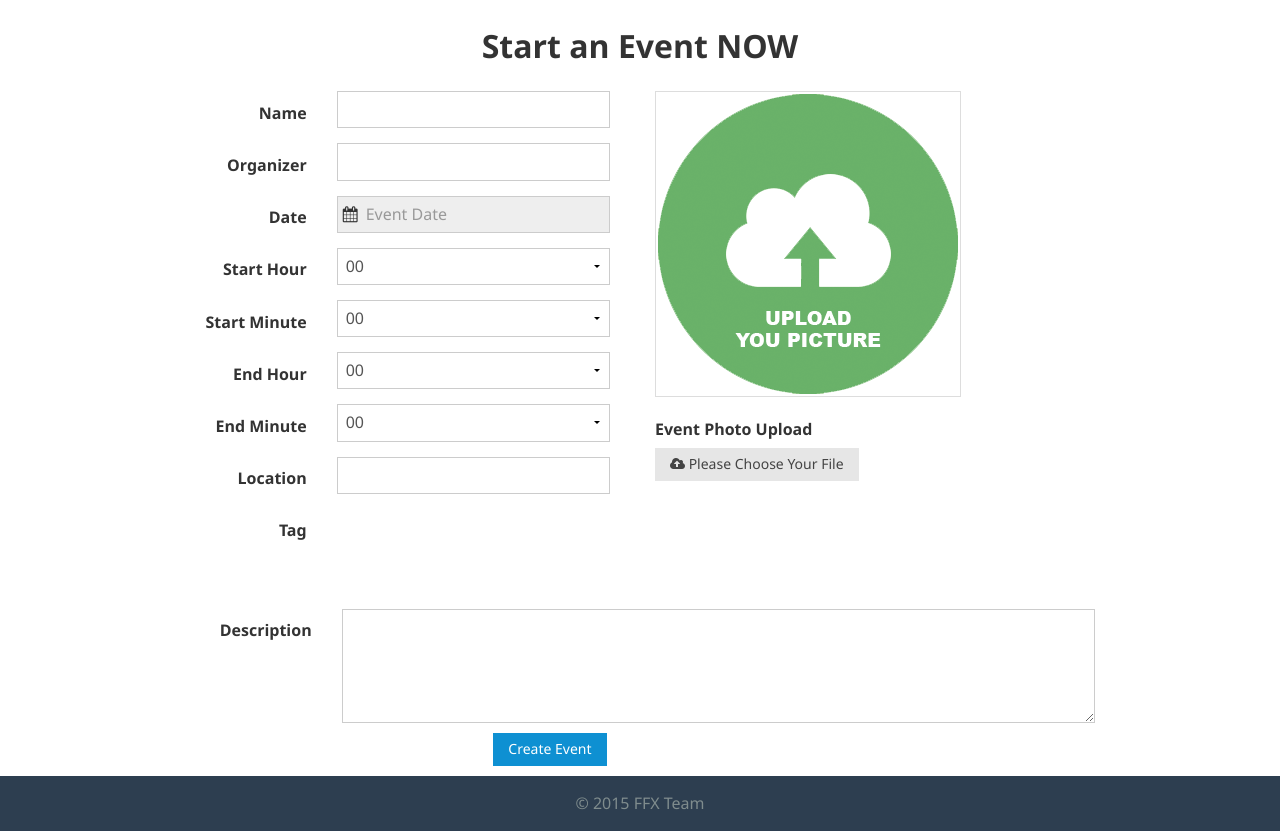
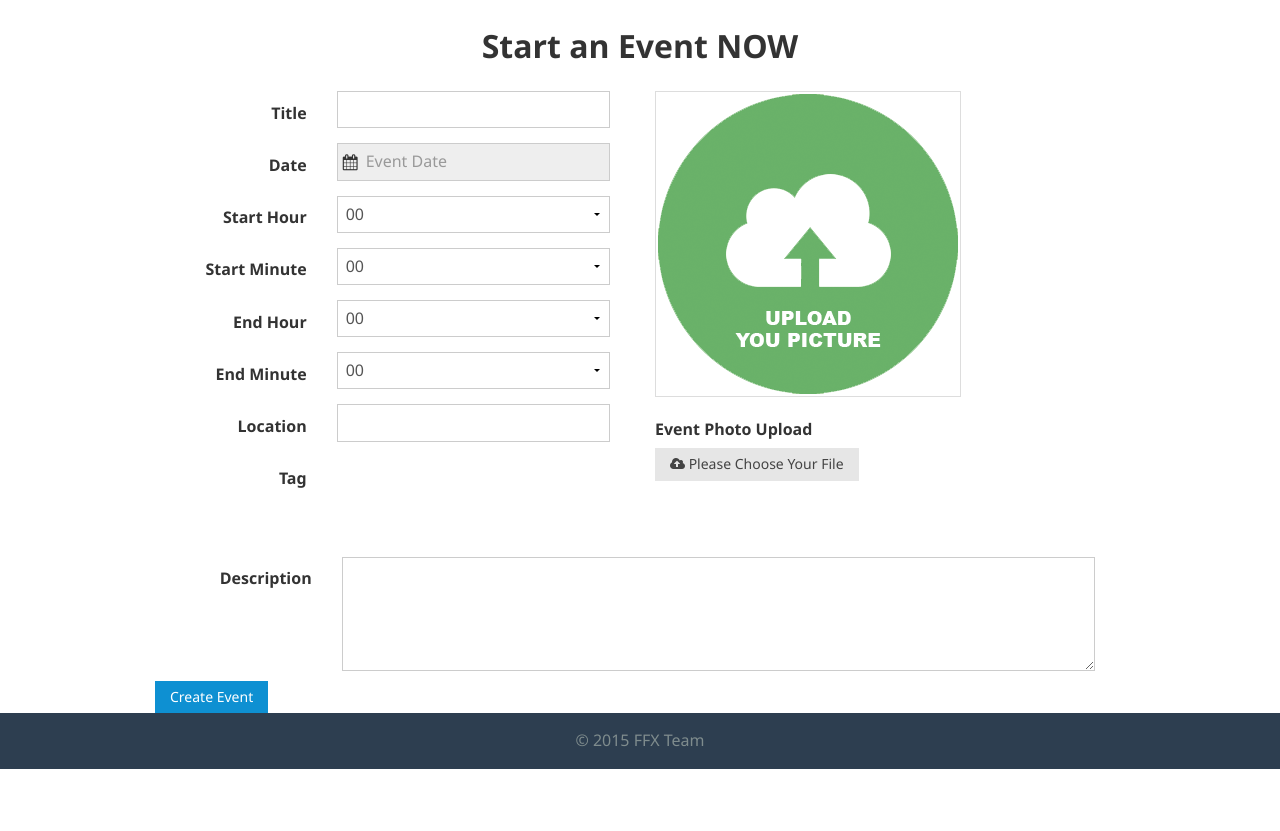
Before and after one commit to stfinney/ffx, a Django app: page /events/create in a window 1280 px wide. Shown: the part 51-882 px from the top of the page. After the commit the page ends 820 px from the top, so only its background shows below. Run offline with Django 3.2, Linux system fonts and the light colour scheme; the visitor is signed in with stand-in values (Sample User, id 1); data that the repository does not hold is empty.

Commit message:
fix backend create event bugs

```diff
--- a/ffx/django_ffx/ffx/forms.py
+++ b/ffx/django_ffx/ffx/forms.py
@@ -17,7 +17,7 @@ class CreateEventForm(forms.ModelForm):
     class Meta:
         model = Event
         fields = (
-            'title','event_type', 'description',
+            'title', 'event_type', 'description',
             'event_date', 'event_endtime', 'address',
             'map_marker', 'location_text', 'capacity',
             'public', 'requires_major'
--- a/ffx/django_ffx/ffx/templates/events_create.html
+++ b/ffx/django_ffx/ffx/templates/events_create.html
@@ -13,22 +13,16 @@
     {% csrf_token %}
     <div class="am-u-md-6 am-u-sm-12" style="margin-bottom:50px;">
         <div class="am-form-group">
-          <label for="name" class="am-u-sm-4 am-form-label">Name</label>
+          <label for="title" class="am-u-sm-4 am-form-label">Title</label>
           <div class="am-u-sm-8">
-            <input type="text" name="name" id="name">
+            <input type="text" name="title" id="title">
           </div>
         </div>
         <div class="am-form-group">
-          <label for="organizer" class="am-u-sm-4 am-form-label">Organizer</label>
-          <div class="am-u-sm-8">
-            <input type="text" name="organizer" id="organizer">
-          </div>
-        </div>
-        <div class="am-form-group">
-          <label for="date" class="am-u-sm-4 am-form-label">Date</label>
+          <label for="my-datepicker" class="am-u-sm-4 am-form-label">Date</label>
           <div class="am-u-sm-8 am-form-icon">
             <span class="am-icon-calendar" style="margin-left: 13px;"></span>
-            <input type="text" class="am-form-field" name="date" id="date" value="" placeholder="Event Date" readonly="" data-am-datepicker="">
+            <input type="text" class="am-form-field" name="date" id="my-datepicker" value="" placeholder="Event Date" readonly data-am-datepicker="">
           </div>
         </div>
         <div class="am-form-group">
@@ -151,12 +145,15 @@
           <textarea class="" rows="5" id="desc" name="desc"></textarea>
         </div>
     </div>
-    <div class="am-cf am-u-sm-4 am-u-md-4 am-u-sm-centered am-u-md-centered">
-      <input type="submit" value="Create Event" class="am-btn am-btn-primary am-btn-sm am-fl">
-    </div>
+
+    <input type="submit" value="Create Event" class="am-btn am-btn-primary am-btn-sm am-fl">
   </form>
 </div>
 
+{% endblock %}
 
-
+{% block js %}
+    <script type="text/javascript">
+        $('#my-datepicker').datepicker({locale: 'en_US'});
+    </script>
 {% endblock %}
--- a/ffx/django_ffx/ffx/views.py
+++ b/ffx/django_ffx/ffx/views.py
@@ -1,5 +1,6 @@
 import datetime, time
 
+from django.contrib.auth.models import User
 from django.http import JsonResponse, HttpResponse
 from django.shortcuts import render, render_to_response, redirect, get_object_or_404
 from django.template import RequestContext
@@ -209,12 +210,19 @@ def signout(request):
     logout(request)
     return redirect('/events')
 
+@login_required
 def create(request):
+    if not request.user.is_authenticated():
+        return redirect('ffx:signin')
+
     if request.method == 'POST':
         form = CreateEventForm(request.POST)
         if form.is_valid():
-            event = form.save()
-            return redirect('ffx:event_detail', pk=event.id)
+            event = form.save(commit=False)
+            event.organizer = User.objects.get(pk=request.user.id)
+            event.save()
+            return redirect('ffx:event_detail', pk=event.event_id)
+
     else:
         form = CreateEventForm()
         event_types = EventType.objects.order_by('name')
```
